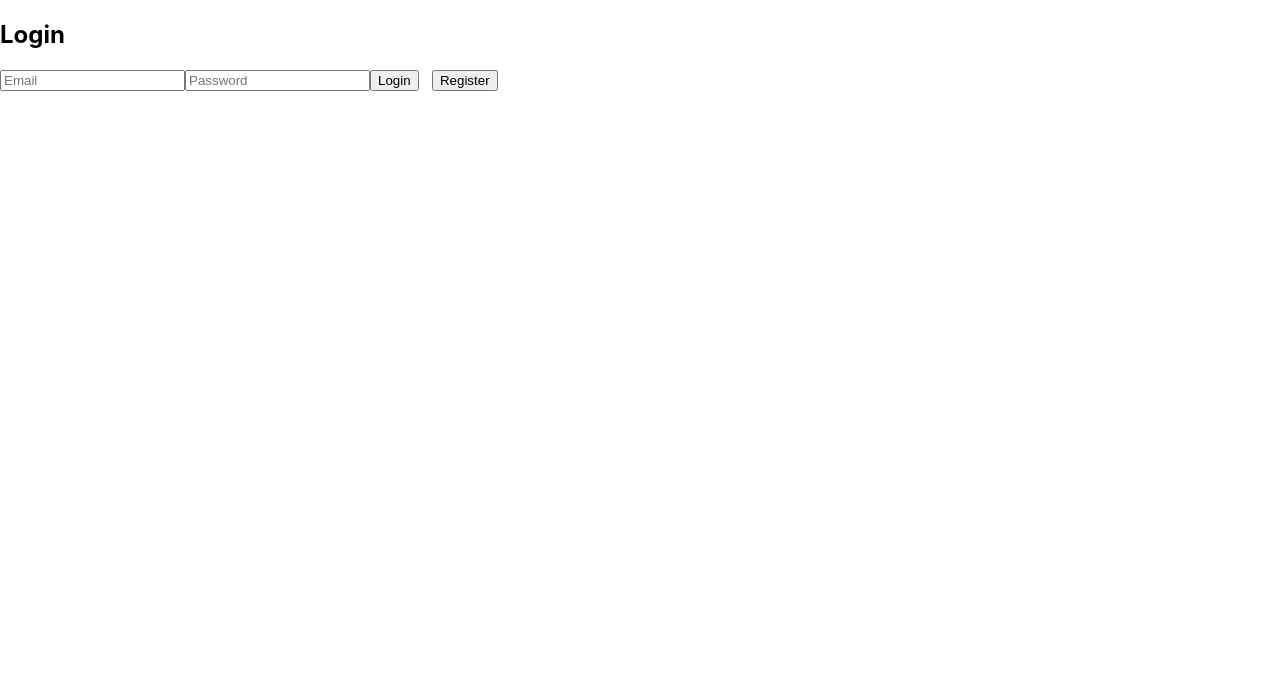
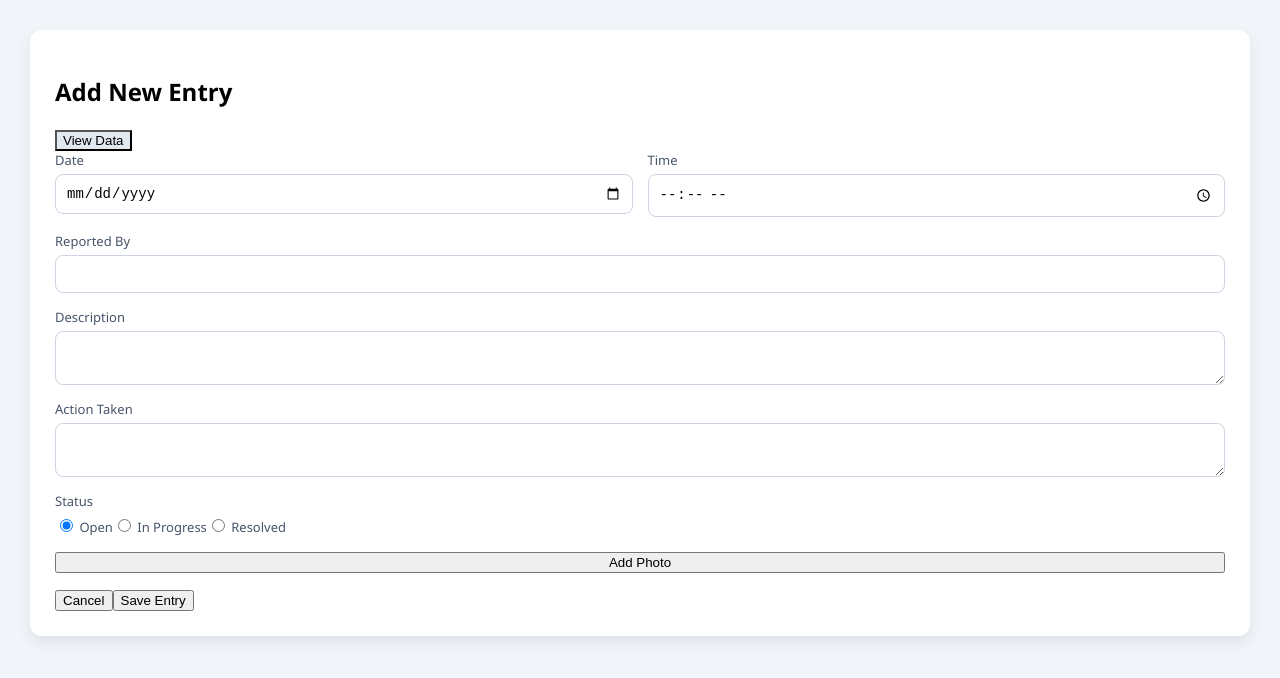
Before and after one commit to fkv4662/RND-Foodie, a React (Vite) app in the folder frontend/: page /diary in a window 1280 px wide. Before the commit this address led to /. Shown: the top 678 px of the page. Built offline with nearby package versions, Linux system fonts and the light colour scheme.

Commit message:
Added Diary feature (frontend + backend working)

```diff
--- /dev/null
+++ b/frontend/src/Diary.tsx
@@ -0,0 +1,141 @@
+import { useState } from "react";
+import "./App.css";
+
+export default function Diary() {
+  const [form, setForm] = useState({
+    date: "",
+    time: "",
+    reported_by: "",
+    description: "",
+    action_taken: "",
+    status: "Open",
+  });
+
+  const [data, setData] = useState<any[]>([]);
+  const [showData, setShowData] = useState(false);
+
+  const handleChange = (e: any) => {
+    setForm({ ...form, [e.target.name]: e.target.value });
+  };
+
+  const handleSubmit = async () => {
+    try {
+      const res = await fetch("http://localhost:4000/api/diary", {
+        method: "POST",
+        headers: { "Content-Type": "application/json" },
+        body: JSON.stringify(form),
+      });
+
+      if (res.ok) {
+        alert("Saved successfully!");
+        fetchData();
+      }
+    } catch {
+      alert("Server error");
+    }
+  };
+
+  const fetchData = async () => {
+    const res = await fetch("http://localhost:4000/api/diary");
+    const result = await res.json();
+    setData(result);
+  };
+
+  const toggleData = () => {
+    if (!showData) fetchData();
+    setShowData(!showData);
+  };
+
+  return (
+    <div className="main">
+      <div className="card">
+
+        {/* HEADER */}
+        <div className="header-row">
+          <h2>Add New Entry</h2>
+          <button className="btn-secondary" onClick={toggleData}>
+            {showData ? "Hide Data" : "View Data"}
+          </button>
+        </div>
+
+        {/* FORM */}
+        <div className="form">
+
+          <div className="row">
+            <div className="field">
+              <label>Date</label>
+              <input type="date" name="date" onChange={handleChange} />
+            </div>
+
+            <div className="field">
+              <label>Time</label>
+              <input type="time" name="time" onChange={handleChange} />
+            </div>
+          </div>
+
+          <div className="field">
+            <label>Reported By</label>
+            <input name="reported_by" onChange={handleChange} />
+          </div>
+
+          <div className="field">
+            <label>Description</label>
+            <textarea name="description" onChange={handleChange} />
+          </div>
+
+          <div className="field">
+            <label>Action Taken</label>
+            <textarea name="action_taken" onChange={handleChange} />
+          </div>
+
+          <div className="field">
+            <label>Status</label>
+            <div className="status">
+              <label><input type="radio" name="status" value="Open" defaultChecked onChange={handleChange}/> Open</label>
+              <label><input type="radio" name="status" value="In Progress" onChange={handleChange}/> In Progress</label>
+              <label><input type="radio" name="status" value="Resolved" onChange={handleChange}/> Resolved</label>
+            </div>
+          </div>
+
+          <button className="photo-btn">Add Photo</button>
+
+          <div className="actions">
+            <button className="cancel">Cancel</button>
+            <button className="save" onClick={handleSubmit}>
+              Save Entry
+            </button>
+          </div>
+        </div>
+
+        {/* TABLE */}
+        {showData && (
+          <table className="table">
+            <thead>
+              <tr>
+                <th>Date</th>
+                <th>Time</th>
+                <th>Reported By</th>
+                <th>Description</th>
+                <th>Action</th>
+                <th>Status</th>
+              </tr>
+            </thead>
+            <tbody>
+              {data.map((item, index) => (
+                <tr key={index}>
+                  <td>{item.date}</td>
+                  <td>{item.time}</td>
+                  <td>{item.reported_by}</td>
+                  <td>{item.description}</td>
+                  <td>{item.action_taken}</td>
+                  <td>{item.status}</td>
+                </tr>
+              ))}
+            </tbody>
+          </table>
+        )}
+
+      </div>
+    </div>
+  );
+}
--- a/frontend/src/main.tsx
+++ b/frontend/src/main.tsx
@@ -3,6 +3,7 @@ import ReactDOM from 'react-dom/client';
 import './index.css';
 import { BrowserRouter, Routes, Route, Navigate } from 'react-router-dom';
 
+// Pages
 import Dashboard from './Dashboard';
 import Login from './Login';
 import CCP from './CCP';
@@ -13,7 +14,9 @@ import HotFoodCheck from './HotFoodCheck';
 import CCPLogs from './CCPLogs';
 import Admin from "./Admin";
 import Tasks from './Tasks';
-import Notifications from './Notifications';
+import Diary from './Diary'; // ✅ ADD THIS
+
+// App
 const App = () => (
   <BrowserRouter>
     <Routes>
@@ -27,12 +30,17 @@ const App = () => (
       <Route path="/ccp-logs" element={<CCPLogs />} />
       <Route path="/admin" element={<Admin />} />
       <Route path="/tasks" element={<Tasks />} />
+
+      {/* ✅ YOUR PAGE */}
+      <Route path="/diary" element={<Diary />} />
+
+      {/* fallback */}
       <Route path="*" element={<Navigate to="/" replace />} />
-      <Route path="/notifications" element={<Notifications />} />
     </Routes>
   </BrowserRouter>
 );
 
+// Render
 ReactDOM.createRoot(document.getElementById('root')!).render(
   <React.StrictMode>
     <App />
```
Also changed, not shown: 2 other files (tests, documents, lock files or other folders).
